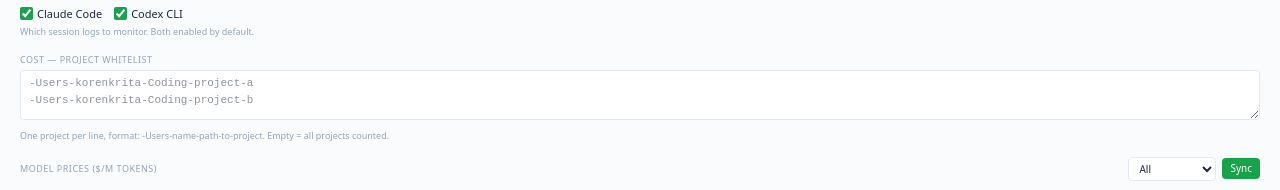
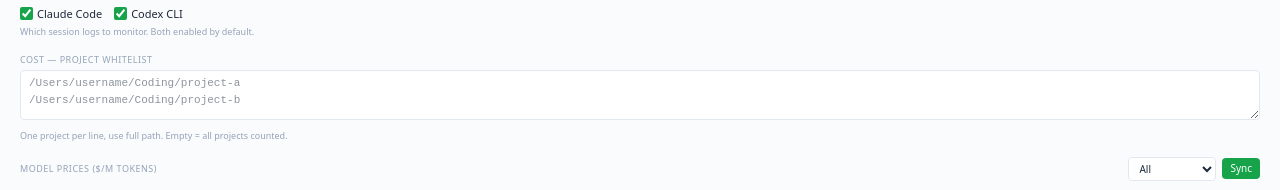
Before and after one commit to KorenKrita/cc-monitor, a React (Vite) app: page / in a window 1280 px wide. Both pictures are taken after a click on the button "Settings". Shown: the part 457-647 px from the top of the page. Built offline with nearby package versions, Linux system fonts and the light colour scheme; the HTML template or start-up script is replaced by a standard one.

Commit message:
feat: accept normal paths in project whitelist

```diff
--- a/src/components/Settings.tsx
+++ b/src/components/Settings.tsx
@@ -318,11 +318,11 @@
               const list = e.target.value.split("\n").map((s) => s.trim()).filter(Boolean);
               setDraft({ ...draft, cost: { ...draft.cost, project_whitelist: list } });
             }}
-            placeholder={"-Users-korenkrita-Coding-project-a\n-Users-korenkrita-Coding-project-b"}
+            placeholder={"/Users/username/Coding/project-a\n/Users/username/Coding/project-b"}
             style={{ ...inputStyle, height: 50, resize: "vertical" as const, fontFamily: "'Fira Code', monospace" }}
           />
           <div style={{ fontSize: 9, color: theme.muted, marginTop: 3 }}>
-            One project per line, format: -Users-name-path-to-project. Empty = all projects counted.
+            One project per line, use full path. Empty = all projects counted.
           </div>
         </div>
 
```
Also changed, not shown: 1 other file (tests, documents, lock files or other folders).
